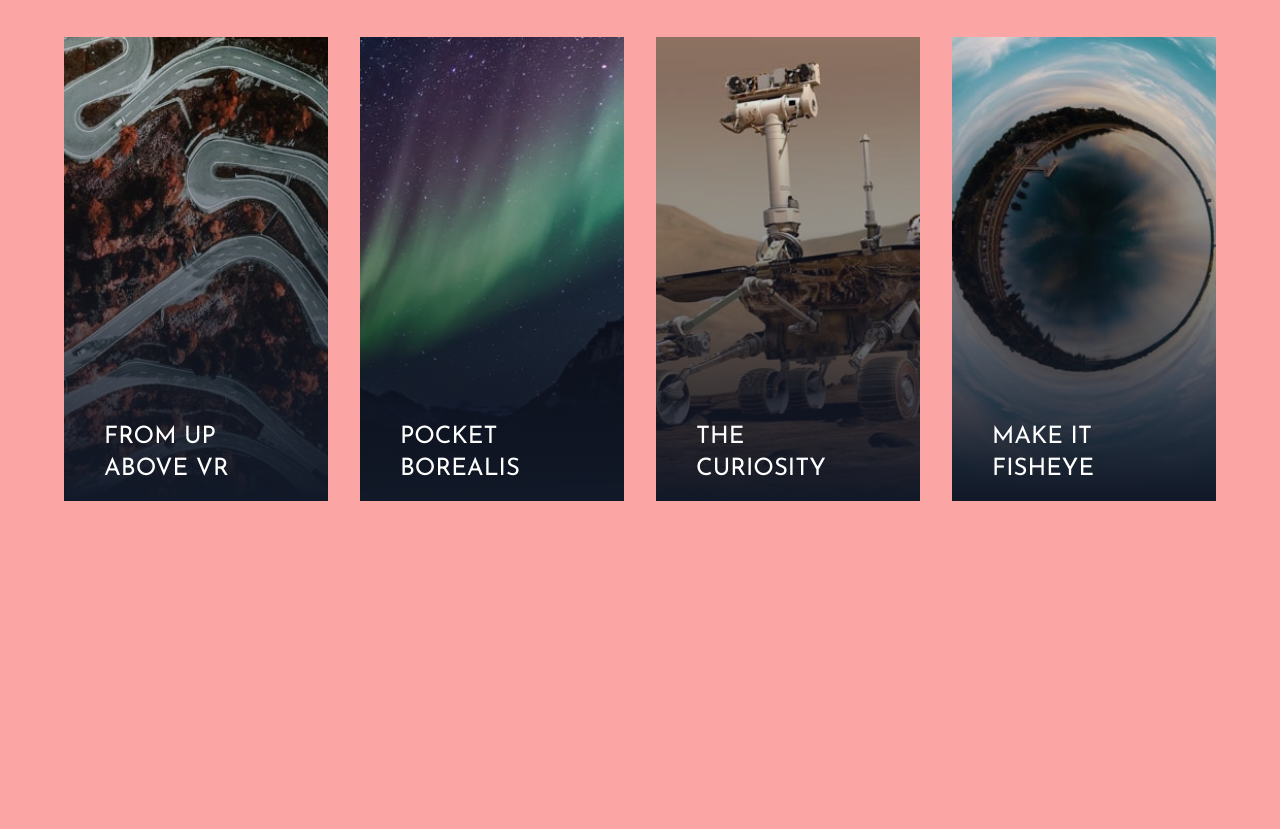
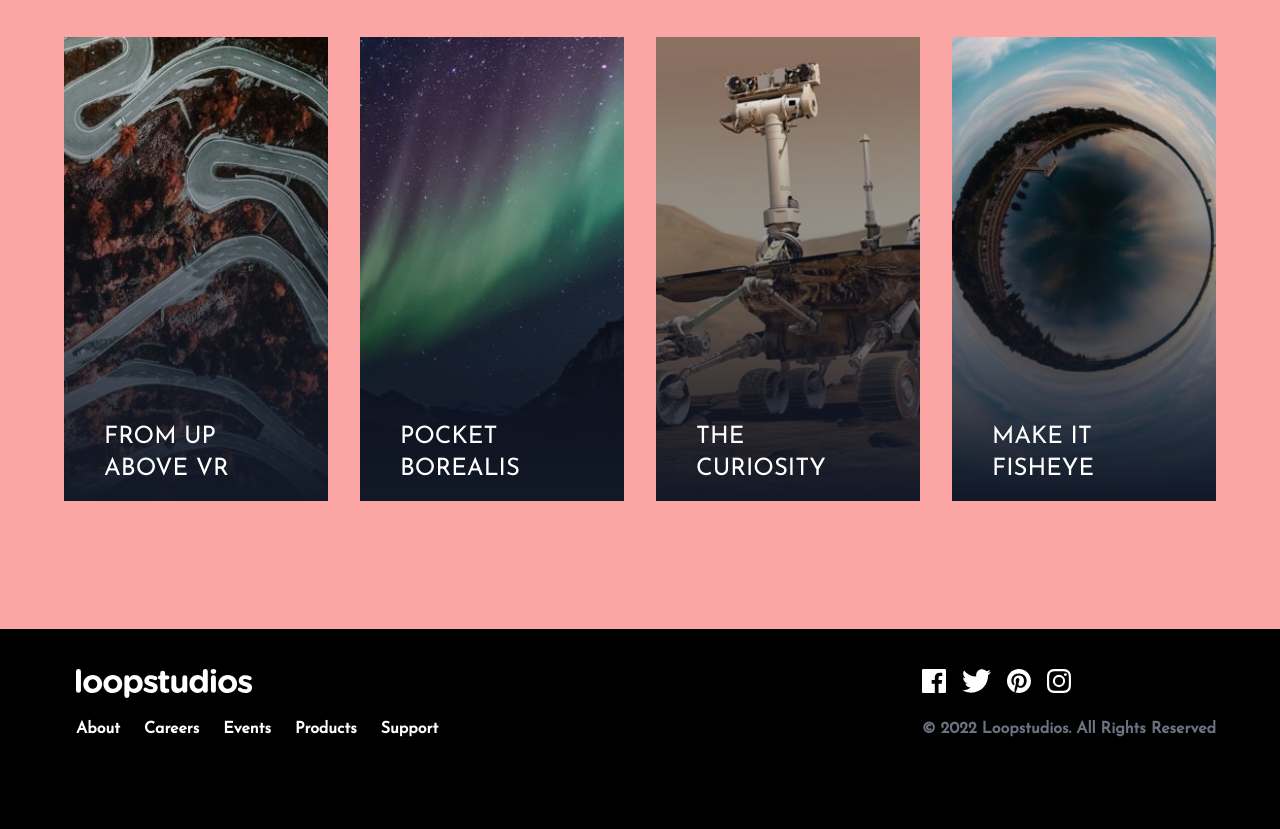
Before and after one commit to rodlez/tailwind-loopstudios, a website: page index.html in a window 1280 px wide. Shown: the part 2067-2896 px from the top of the page. Before the commit the page ends 2696 px from the top, so only its background shows below. Drawn offline with Linux system fonts and the light colour scheme.

Commit message:
Add Footer

```diff
--- a/index.html
+++ b/index.html
@@ -281,5 +281,105 @@
         </div>
       </div>
     </section>
+    <!-- FOOTER -->
+    <footer class="bg-black">
+      <!-- Container -->
+      <div class="container max-w-6xl py-10 mx-auto">
+        <!-- Footer Flex Container -->
+        <div
+          class="flex flex-col items-center mb-8 space-y-6 md:flex-row md:space-y-0 md:justify-between md:items-start"
+        >
+          <!-- Menu & Logo Container -->
+          <div
+            class="flex flex-col items-center space-y-8 md:items-start md:space-y-4"
+          >
+            <!-- Logo -->
+            <div class="h-8">
+              <img src="images/logo.svg" alt="" class="w-44 md:ml-3" />
+            </div>
+            <!-- Menu Container -->
+            <div
+              class="flex flex-col items-center space-y-4 font-bold text-white md:flex-row md:space-y-0 md:space-x-6 md:ml-3"
+            >
+              <!-- Item 1 -->
+              <div class="h-10 group">
+                <a href="#">About</a>
+                <div
+                  class="mx-2 group-hover:border-b group-hover:border-blue-50"
+                ></div>
+              </div>
+              <!-- Item 2 -->
+              <div class="h-10 group">
+                <a href="#">Careers</a>
+                <div
+                  class="mx-2 group-hover:border-b group-hover:border-blue-50"
+                ></div>
+              </div>
+              <!-- Item 3 -->
+              <div class="h-10 group">
+                <a href="#">Events</a>
+                <div
+                  class="mx-2 group-hover:border-b group-hover:border-blue-50"
+                ></div>
+              </div>
+              <!-- Item 4 -->
+              <div class="h-10 group">
+                <a href="#">Products</a>
+                <div
+                  class="mx-2 group-hover:border-b group-hover:border-blue-50"
+                ></div>
+              </div>
+              <!-- Item 5 -->
+              <div class="h-10 group">
+                <a href="#">Support</a>
+                <div
+                  class="mx-2 group-hover:border-b group-hover:border-blue-50"
+                ></div>
+              </div>
+            </div>
+          </div>
+
+          <!-- Social & Copy Container -->
+          <div
+            class="flex flex-col items-start justify-between space-y-4 text-gray-500"
+          >
+            <!-- icons Container -->
+            <div
+              class="flex items-center justify-center mx-auto space-x-4 md:justify-end md:mx-0"
+            >
+              <!-- Icon 1 -->
+              <div class="h-8 group">
+                <a href="#">
+                  <img src="images/icon-facebook.svg" alt="" class="h-6" />
+                </a>
+              </div>
+              <!-- Icon 2 -->
+              <div class="h-8 group">
+                <a href="#">
+                  <img src="images/icon-twitter.svg" alt="" class="h-6" />
+                </a>
+              </div>
+              <!-- Icon 3 -->
+              <div class="h-8 group">
+                <a href="#">
+                  <img src="images/icon-pinterest.svg" alt="" class="h-6" />
+                </a>
+              </div>
+              <!-- Icon 4 -->
+              <div class="h-8 group">
+                <a href="#">
+                  <img src="images/icon-instagram.svg" alt="" class="h-6" />
+                </a>
+              </div>
+            </div>
+
+            <!-- Copy -->
+            <div class="font-bold">
+              &copy; 2022 Loopstudios. All Rights Reserved
+            </div>
+          </div>
+        </div>
+      </div>
+    </footer>
   </body>
 </html>
```
Also changed, not shown: css/styles.css.
